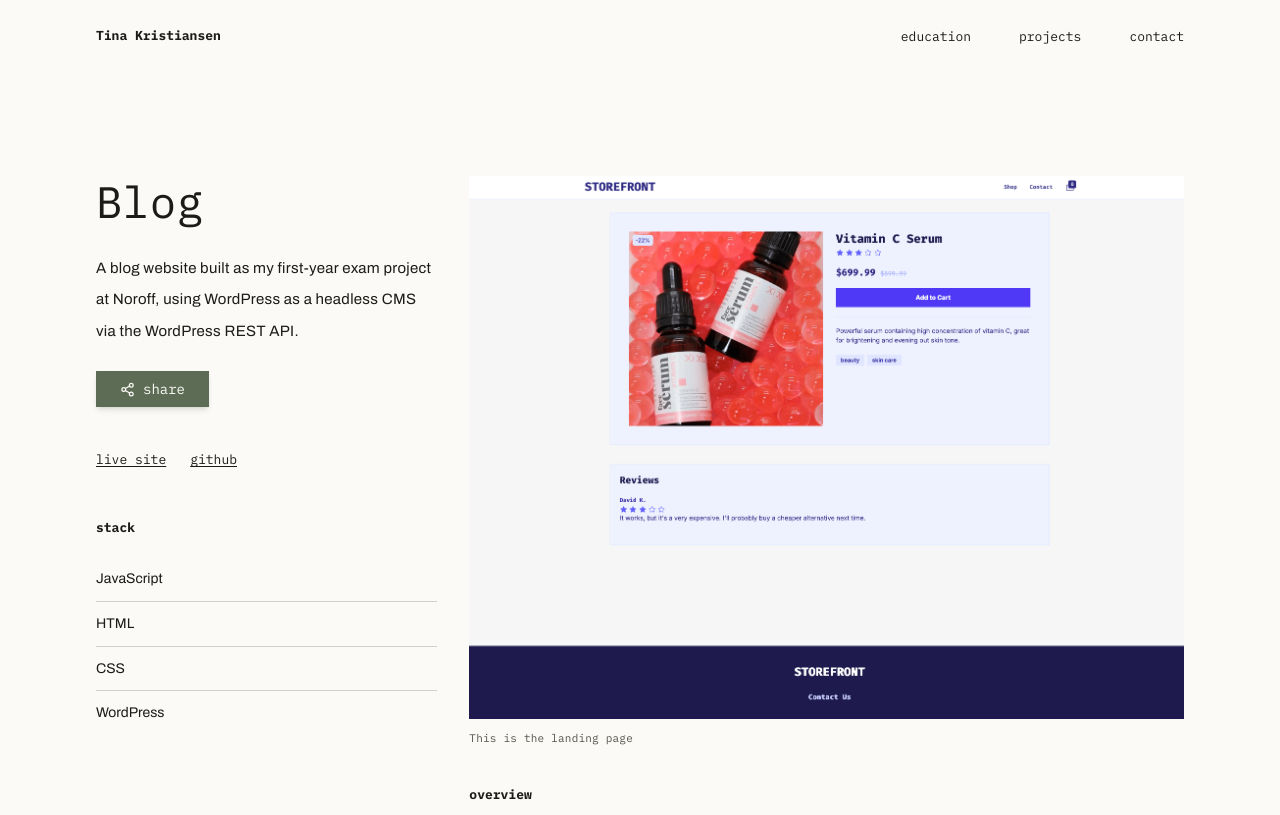
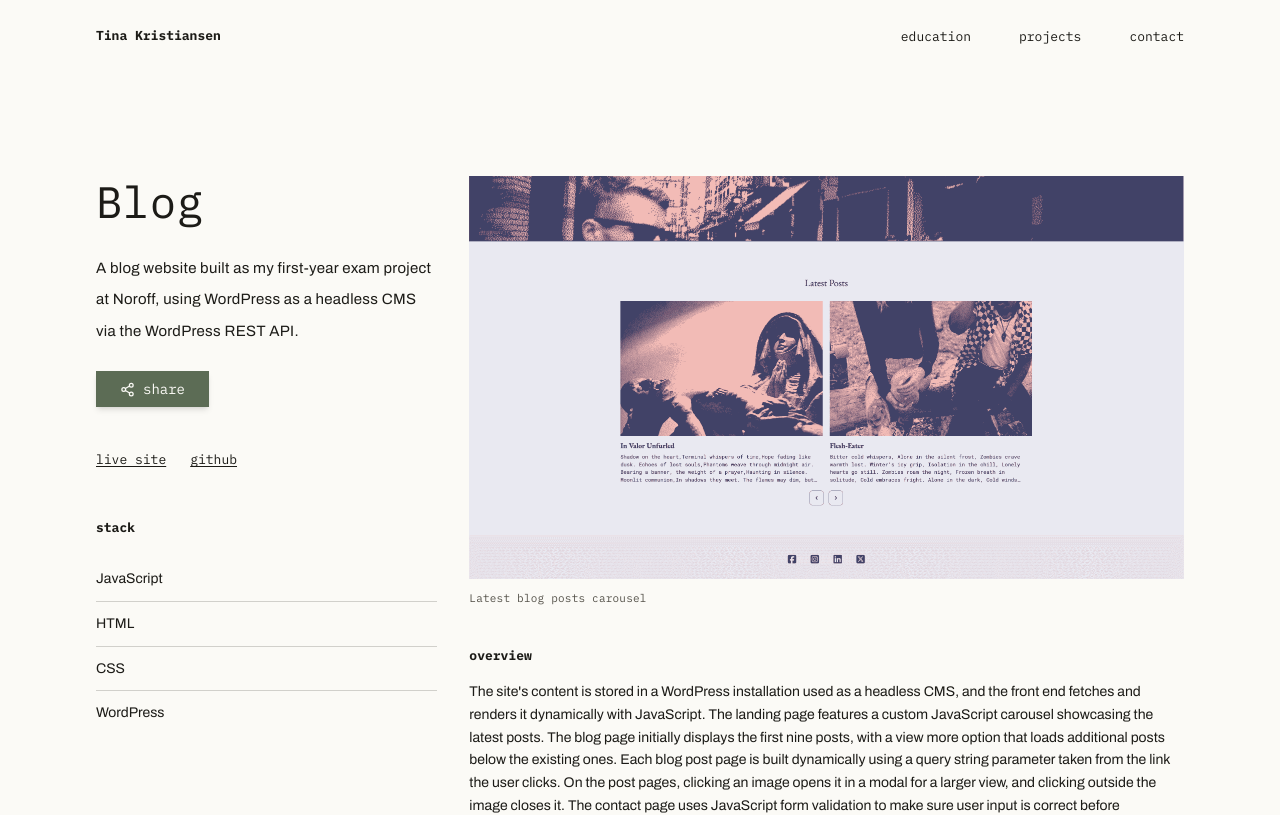
Before and after one commit to tin-kri/Portfolio-2-CA, a React (Vite) app in the folder portfolio/: page /projects/exam-project in a window 1280 px wide. Shown: the top 815 px of the page. Built offline with nearby package versions, Linux system fonts and the light colour scheme.

Commit message:
Adds images for the blog and alt for the remaining images

```diff
--- a/portfolio/src/data/projects.ts
+++ b/portfolio/src/data/projects.ts
@@ -3,6 +3,8 @@ import droppauction from "../assets/droppauction.png";
 import dropplanding from "../assets/dropplanding.png";
 import storefrontlanding from "../assets/storefrontlanding.png";
 import storefrontproduct from "../assets/storefrontproduct.png";
+import bloglandingpage from "../assets/bloglandingpage.png";
+import blogcarousel from "../assets/blogcarousel.png";
 
 export interface Project {
   id: string;
@@ -25,8 +27,8 @@ export const projects = [
     title: "DROPP",
     image: dropplanding,
     image2: droppauction,
-    alt: "picture of project",
-    alt2: "",
+    alt: "landing page for the auction page",
+    alt2: "Product detail page for the auction store",
     caption: "DROPP, auction item detail page.",
     description:
       "An online auction platform where users can list items, place bids and track auctions in real time, built with vanilla JavaScript, Vite and Tailwind CSS on top of the Noroff Auction API.",
@@ -46,11 +48,11 @@ export const projects = [
   {
     title: "Blog",
     id: "exam-project",
-    image: image,
-    image2: storefrontproduct,
-    alt: "picture of project",
-    alt2: "",
-    caption: "This is the landing page ",
+    image: bloglandingpage,
+    image2: blogcarousel,
+    alt: "landing page for the blog project",
+    alt2: "close up of the carousel in the blog project",
+    caption: "Latest blog posts carousel",
     description:
       "A blog website built as my first-year exam project at Noroff, using WordPress as a headless CMS via the WordPress REST API.",
     main: "The site's content is stored in a WordPress installation used as a headless CMS, and the front end fetches and renders it dynamically with JavaScript. The landing page features a custom JavaScript carousel showcasing the latest posts. The blog page initially displays the first nine posts, with a view more option that loads additional posts below the existing ones. Each blog post page is built dynamically using a query string parameter taken from the link the user clicks. On the post pages, clicking an image opens it in a modal for a larger view, and clicking outside the image closes it. The contact page uses JavaScript form validation to make sure user input is correct before submission.",
```
Also changed, not shown: portfolio/src/assets/blogcarousel.png (added), portfolio/src/assets/bloglandingpage.png (added).
